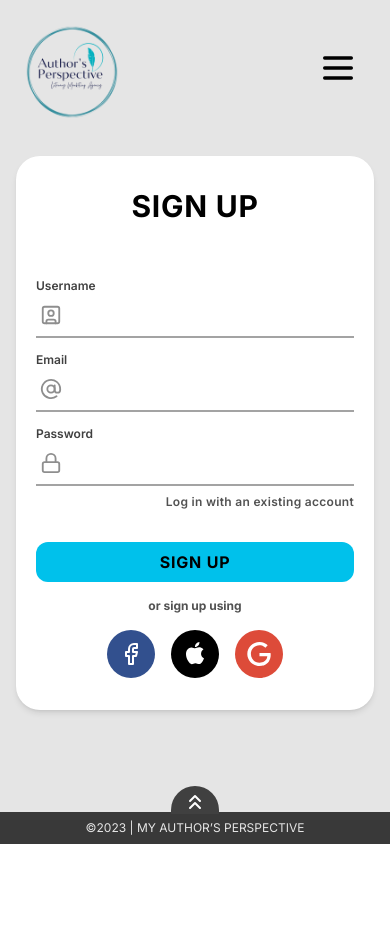
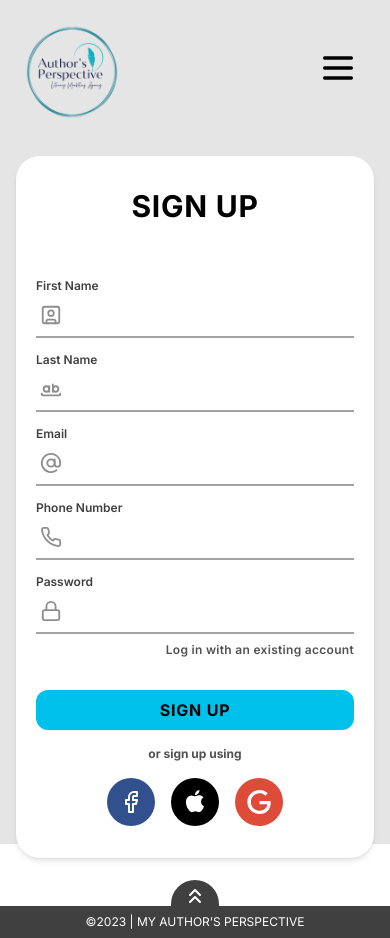
Before and after one commit to ethan123montera123/myauthorsperspective, a Next.js app in the folder client/: page /auth in a window 390 px wide. Both pictures are taken after a click on the link "Create an account". Before the commit the page ends 844 px from the top, so only its background shows below. Built offline with nearby package versions, Linux system fonts and the light colour scheme; no server answers.

Commit message:
[Feat][Ian] add firstName, lastName, phone fields to match client specs

```diff
--- a/client/components/auth/Login.jsx
+++ b/client/components/auth/Login.jsx
@@ -63,7 +63,7 @@ export default function Login({ setCurrentComponent }) {
           <div className="relative">
             <label
               className="text-xs font-semibold text-neutral-700"
-              for="email"
+              htmlFor="email"
             >
               Email
             </label>
@@ -86,7 +86,7 @@ export default function Login({ setCurrentComponent }) {
           <div className="relative pt-2">
             <label
               className="text-xs font-semibold text-neutral-700"
-              for="password"
+              htmlFor="password"
             >
               Password
             </label>
@@ -185,5 +185,5 @@ export default function Login({ setCurrentComponent }) {
 }
 
 Login.propTypes = {
-  handleSwapAuth: propTypes.func.isRequired,
+  setCurrentComponent: propTypes.func.isRequired,
 };
--- a/client/components/auth/Signup.jsx
+++ b/client/components/auth/Signup.jsx
@@ -1,6 +1,13 @@
 import Link from "next/link";
 import { useState } from "react";
-import { UserSquare, Lock, Facebook, AtSign } from "lucide-react";
+import {
+  UserSquare,
+  Lock,
+  Facebook,
+  AtSign,
+  WholeWord,
+  Phone,
+} from "lucide-react";
 import propTypes from "prop-types";
 import { signUpWithCredentials } from "@/services/api/auth";
 import { notifySuccess, notifyError } from "@/helpers/notification.helper.";
@@ -9,9 +16,11 @@ import { prettyPrintFirebaseError } from "@/helpers/errors.helper";
 
 export default function SignUp({ setCurrentComponent }) {
   const router = useRouter();
-  const [username, setUsername] = useState("");
   const [email, setEmail] = useState("");
   const [password, setPassword] = useState("");
+  const [firstName, setFirstName] = useState("");
+  const [lastName, setLastName] = useState("");
+  const [phone, setPhone] = useState("");
 
   const handleSwapAuth = () => {
     setCurrentComponent("Login");
@@ -36,26 +45,38 @@ export default function SignUp({ setCurrentComponent }) {
   const handleSubmit = async (e) => {
     e.preventDefault();
 
-    console.log("Form Inputs:");
-    console.log("username -", username);
-    console.log("email -", email);
-    console.log("password -", password);
+    if (!/^[A-Za-z\s]*$/.test(firstName)) {
+      return notifyError("First Name must only contain letters and spaces.");
+    } else if (!/^[A-Za-z\s]*$/.test(lastName)) {
+      return notifyError("Last Name must only contain letters and spaces.");
+    } else if (!/^(?!.*\s).{6,}$/.test(password)) {
+      return notifyError(
+        "Password must contain at least 6 characters with no whitespace."
+      );
+    }
+
     const accountPayload = {
-      firstName: "placeholder firstName",
-      lastName: "placeholder lastName",
+      firstName,
+      lastName,
       email,
       password,
-      phone: "000-8302",
+      phone,
     };
+
+    // console.log("Form Inputs:");
+    // console.table(accountPayload);
+
     const { error } = await signUpWithCredentials(accountPayload);
     if (error) {
       // handle errors gracefully and reflect it in UI
-      console.log(error.code, error);
+      console.log("error.code", error.code, "error", error);
       return notifyError(prettyPrintFirebaseError(error.code));
     }
 
-    setUsername("");
+    setFirstName("");
+    setLastName("");
     setEmail("");
+    setPhone("");
     setPassword("");
     notifySuccess("Account successfully created.");
     router.push("/");
@@ -72,34 +93,55 @@ export default function SignUp({ setCurrentComponent }) {
           <div className="relative">
             <label
               className="text-xs font-semibold text-neutral-700"
-              for="username"
+              htmlFor="firstName"
             >
-              Username
+              First Name
             </label>
             <input
               className="border-b-2 border-neutral-400 focus:border-black py-2 w-full pl-9 focus:outline-none"
-              onChange={(e) => handleChange(e, setUsername)}
-              value={username}
-              name="username"
-              id="username"
+              onChange={(e) => handleChange(e, setFirstName)}
+              value={firstName}
+              name="firstName"
+              id="firstName"
               type="text"
-              pattern="[a-zA-Z][a-zA-Z0-9_.-]{5,19}"
-              title="Username must start with a letter and be 6-20 characters long (letters, digits, '.', '_', and '-')."
-              minLength="6"
-              maxLength="20"
+              title="First Name must only contain letters."
               required
             ></input>
             <div className="absolute left-1 bottom-3">
               <UserSquare
                 size="22"
-                color={username.length > 0 ? "black" : "#8e8e8e"}
+                color={firstName.length > 0 ? "black" : "#8e8e8e"}
               />
             </div>
           </div>
           <div className="relative pt-2">
             <label
               className="text-xs font-semibold text-neutral-700"
-              for="email"
+              htmlFor="lastName"
+            >
+              Last Name
+            </label>
+            <input
+              className="border-b-2 border-neutral-400 focus:border-black py-2 w-full pl-9 focus:outline-none"
+              onChange={(e) => handleChange(e, setLastName)}
+              value={lastName}
+              name="lastName"
+              id="lastName"
+              type="text"
+              title="Last Name must only contain letters."
+              required
+            ></input>
+            <div className="absolute left-1 bottom-3">
+              <WholeWord
+                size="22"
+                color={lastName.length > 0 ? "black" : "#8e8e8e"}
+              />
+            </div>
+          </div>
+          <div className="relative pt-2">
+            <label
+              className="text-xs font-semibold text-neutral-700"
+              htmlFor="email"
             >
               Email
             </label>
@@ -123,7 +165,28 @@ export default function SignUp({ setCurrentComponent }) {
           <div className="relative pt-2">
             <label
               className="text-xs font-semibold text-neutral-700"
-              for="password"
+              htmlFor="phone"
+            >
+              Phone Number
+            </label>
+            <input
+              className="border-b-2 border-neutral-400 focus:border-black py-2 w-full pl-9 focus:outline-none"
+              onChange={(e) => handleChange(e, setPhone)}
+              value={phone}
+              name="phone"
+              id="phone"
+              type="tel"
+              title="Your phone number."
+              required
+            ></input>
+            <div className="absolute left-1 bottom-3 ">
+              <Phone size="22" color={email.length > 0 ? "black" : "#8e8e8e"} />
+            </div>
+          </div>
+          <div className="relative pt-2">
+            <label
+              className="text-xs font-semibold text-neutral-700"
+              htmlFor="password"
             >
               Password
             </label>
@@ -134,8 +197,8 @@ export default function SignUp({ setCurrentComponent }) {
               name="password"
               id="password"
               type="password"
-              title="Password must be 8-20 characters long."
-              minLength="8"
+              title="Password must contain at least 6 characters minimum and 20 characters maximum."
+              minLength="6"
               maxLength="20"
               required
             />
```
